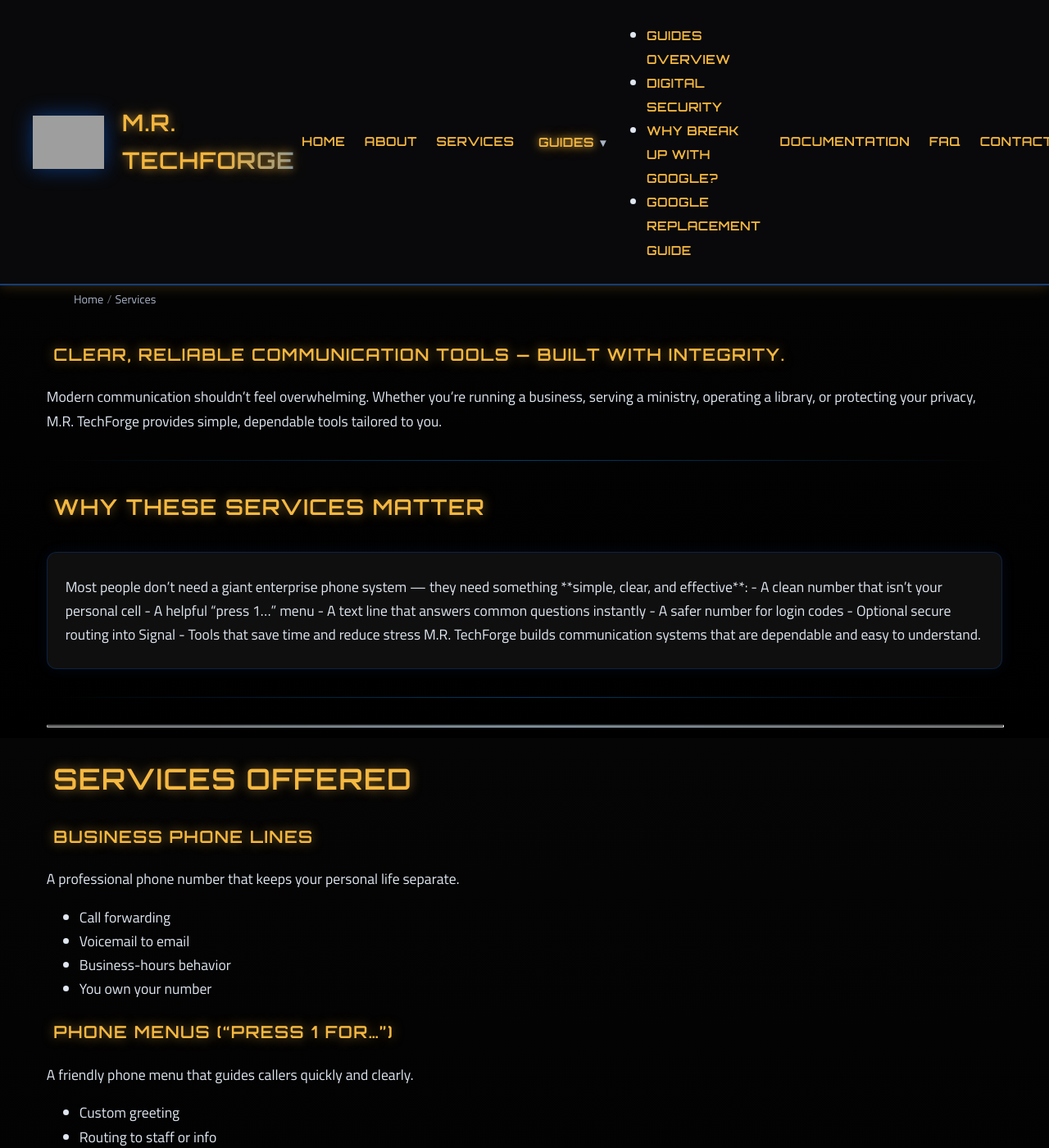
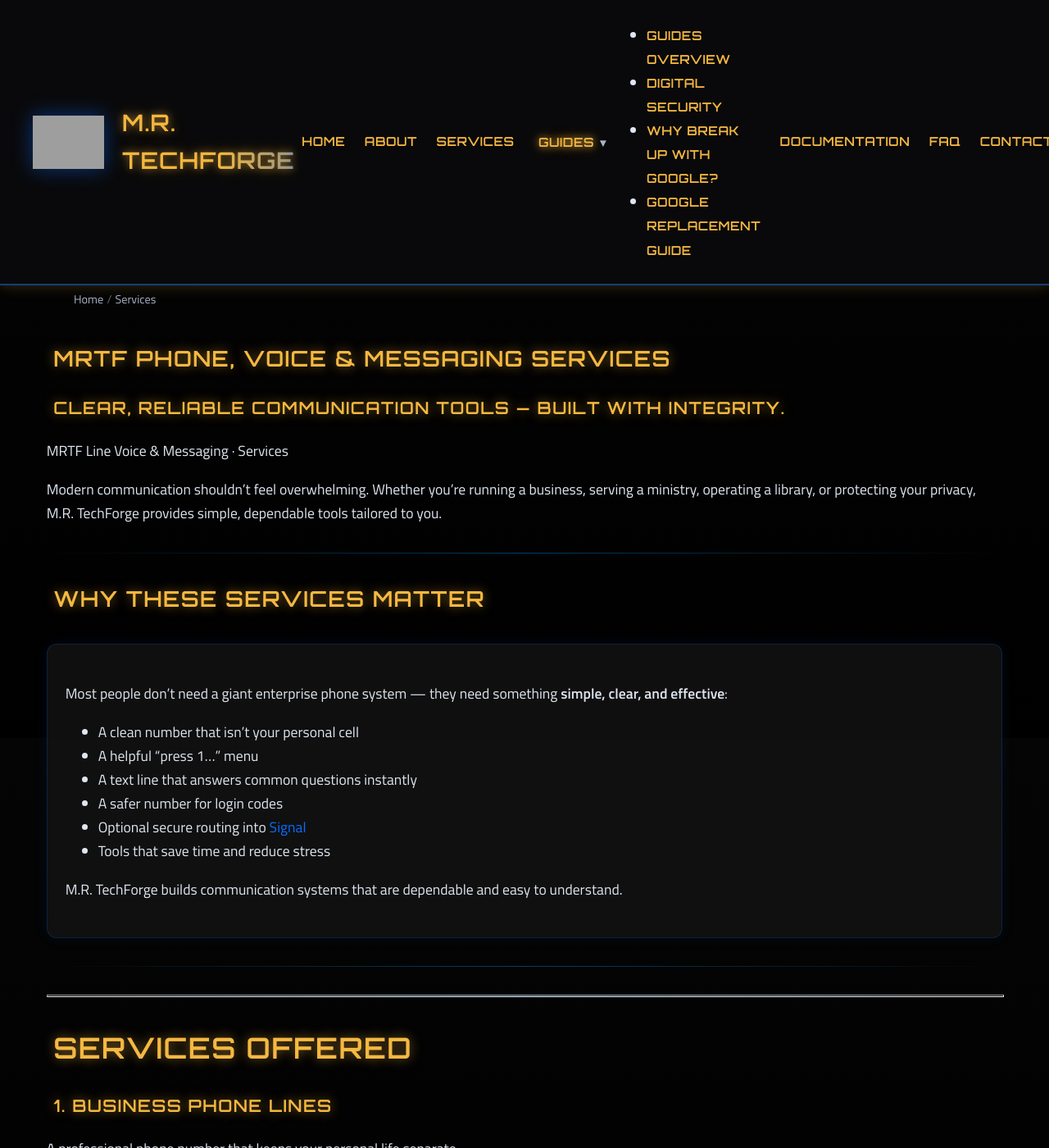
Before and after one commit to markisrt4/mrtechforge.github.io, a Jekyll site: the page built from services/phone-voice-messaging.md, in a window 1280 px wide and 1400 px high. Shown: the whole window at 82% size. Built offline with Jekyll 4.4.1, drawn with Linux system fonts in a browser that asks for light colours; some of the changed text lies outside the part shown; grey boxes are pictures that could not be loaded.

Commit message:
Update phone-voice-messaging.md

```diff
--- a/services/phone-voice-messaging.md
+++ b/services/phone-voice-messaging.md
@@ -4,8 +4,12 @@ title: Phone, Voice & Messaging Services
 permalink: /services/phone-voice-messaging/
 ---
 
-# Phone, Voice & Messaging Services
+## MRTF Phone, Voice & Messaging Services
 ### Clear, reliable communication tools — built with integrity.
+
+<div class="service-product-tag">
+  MRTF Line Voice &amp; Messaging · Services
+</div>
 
 Modern communication shouldn’t feel overwhelming. Whether you’re running a business, serving a ministry, operating a library, or protecting your privacy, M.R. TechForge provides simple, dependable tools tailored to you.
 
@@ -13,21 +17,30 @@ Modern communication shouldn’t feel overwhelming. Whether you’re running a b
 
 ## <span class="block-heading">Why These Services Matter</span>
 
-<div class="forge-card">
-Most people don’t need a giant enterprise phone system — they need something **simple, clear, and effective**:
+<div class="forge-card phone-services-card">
+  <p>
+    Most people don’t need a giant enterprise phone system — they need something
+    <strong>simple, clear, and effective</strong>:
+  </p>
 
-- A clean number that isn’t your personal cell
-- A helpful “press 1…” menu
-- A text line that answers common questions instantly
-- A safer number for login codes
-- Optional secure routing into Signal
-- Tools that save time and reduce stress
+  <ul>
+    <li>A clean number that isn’t your personal cell</li>
+    <li>A helpful “press 1…” menu</li>
+    <li>A text line that answers common questions instantly</li>
+    <li>A safer number for login codes</li>
+    <li>
+      Optional secure routing into
+      <a href="https://signal.org" target="_blank" rel="noopener">Signal</a>
+    </li>
+    <li>Tools that save time and reduce stress</li>
+  </ul>
 
-M.R. TechForge builds communication systems that are dependable and easy to understand.
+  <p>
+    M.R. TechForge builds communication systems that are dependable and easy to understand.
+  </p>
 </div>
 
 <div class="services-divider"></div>
-
 
 <hr class="services-divider">
 
@@ -44,10 +57,13 @@ M.R. TechForge builds communication systems that are dependable and easy to unde
 <li>Business-hours behavior</li>
 <li>You own your number</li>
 </ul>
+<p class="service-pricing-link">
+  <a href="#pricing-business-line">See Business Line pricing ↓</a>
+</p>
 </div>
 
 <div class="service-card">
-<h3>Phone Menus (“Press 1 for…”)</h3>
+<h3>2. Phone Menus (“Press 1 for…”)</h3>
 <p>A friendly phone menu that guides callers quickly and clearly.</p>
 <ul>
 <li>Custom greeting</li>
@@ -55,10 +71,13 @@ M.R. TechForge builds communication systems that are dependable and easy to unde
 <li>Optional voicemail boxes</li>
 <li>After-hours logic</li>
 </ul>
+<p class="service-pricing-link">
+  <a href="#pricing-press-1">See Press-1 Phone Menu pricing ↓</a>
+</p>
 </div>
 
 <div class="service-card">
-<h3>Auto-Reply Text Lines</h3>
+<h3>3. Auto-Reply Text Lines</h3>
 <p>Instant answers when someone texts a keyword.</p>
 <ul>
 <li><span class="keyword-pill">HOURS</span> → operating hours</li>
@@ -66,52 +85,74 @@ M.R. TechForge builds communication systems that are dependable and easy to unde
 <li><span class="keyword-pill">MENU</span> → service list</li>
 <li><span class="keyword-pill">PRAYER</span> → prayer request link</li>
 </ul>
+<p class="service-pricing-link">
+  <a href="#pricing-auto-reply">See Auto-Reply Text Line pricing ↓</a>
+</p>
 </div>
 
 <div class="service-card">
-<h3>Church & Ministry Tools</h3>
+<h3>4. Church &amp; Ministry Tools</h3>
 <p>Faith-friendly communication tools designed for outreach and support.</p>
 <ul>
 <li>Prayer request lines</li>
 <li>Visitor info systems</li>
 <li>Pastor/staff routing</li>
-<li>Optional Signal integration</li>
+<li>
+  Optional
+  <a href="https://signal.org" target="_blank" rel="noopener">Signal</a>
+  integration
+</li>
 </ul>
+<p class="service-pricing-link">
+  <a href="#pricing-church-ministry">See Church &amp; Ministry Line pricing ↓</a>
+</p>
 </div>
 
 <div class="service-card">
-<h3>Library Communication Tools</h3>
+<h3>5. Library Communication Tools</h3>
 <p>Improve patron service while reducing staff workload.</p>
 <ul>
-<li><span class="keyword-pill">HOURS</span> → today's hours</li>
+<li><span class="keyword-pill">HOURS</span> → today&#39;s hours</li>
 <li><span class="keyword-pill">EVENTS</span> → weekly programs</li>
 <li>Hold pickup notifications</li>
 <li>“Press 1…” routing for departments</li>
 </ul>
+<p class="service-pricing-link">
+  <a href="#pricing-library">See Library Package pricing ↓</a>
+</p>
 </div>
 
 <div class="service-card">
-<h3>Secure 2FA & Login Numbers</h3>
+<h3>6. Secure 2FA &amp; Login Numbers</h3>
 <p>A private number used only for login codes.</p>
 <ul>
 <li>Keeps your real number private</li>
 <li>Secure email forwarding</li>
 <li>Optional encrypted delivery</li>
 </ul>
+<p class="service-pricing-link">
+  <a href="#pricing-2fa">See Secure 2FA pricing ↓</a>
+</p>
 </div>
 
 <div class="service-card">
-<h3>Privacy Shield Numbers</h3>
+<h3>7. Privacy Shield Numbers</h3>
 <p>Two-way calling and texting without exposing your real number.</p>
 <ul>
 <li>Masked communication</li>
 <li>Professional caller-ID</li>
-<li>Optional Signal routing</li>
+<li>
+  Optional routing into
+  <a href="https://signal.org" target="_blank" rel="noopener">Signal</a>
+</li>
 </ul>
+<p class="service-pricing-link">
+  <a href="#pricing-privacy-shield">See Privacy Shield pricing ↓</a>
+</p>
 </div>
 
 <div class="service-card">
-<h3>Alerts & Notifications</h3>
+<h3>8. Alerts &amp; Notifications</h3>
 <p>Automated messaging for businesses, libraries, and ministries.</p>
 <ul>
 <li>Order ready notices</li>
@@ -119,6 +160,9 @@ M.R. TechForge builds communication systems that are dependable and easy to unde
 <li>Event reminders</li>
 <li>Form → SMS delivery</li>
 </ul>
+<p class="service-pricing-link">
+  <a href="#pricing-auto-reply">See base Alerts/Text pricing ↓</a>
+</p>
 </div>
 
 </section>
@@ -129,7 +173,7 @@ M.R. TechForge builds communication systems that are dependable and easy to unde
 
 <section class="forge-section forge-grid grid-2">
 
-<div class="pricing-card">
+<div class="pricing-card" id="pricing-business-line">
 <h3>Business Line</h3>
 <p class="price">$149 setup + $25/mo</p>
 <ul>
@@ -139,8 +183,8 @@ M.R. TechForge builds communication systems that are dependable and easy to unde
 </ul>
 </div>
 
-<div class="pricing-card">
-<h3>Church & Ministry Line</h3>
+<div class="pricing-card" id="pricing-church-ministry">
+<h3>Church &amp; Ministry Line</h3>
 <p class="price">$149 setup + $20/mo</p>
 <ul>
 <li>Prayer + visitor routing</li>
@@ -149,7 +193,7 @@ M.R. TechForge builds communication systems that are dependable and easy to unde
 </ul>
 </div>
 
-<div class="pricing-card">
+<div class="pricing-card" id="pricing-library">
 <h3>Library Package</h3>
 <p class="price">$149 setup + $25/mo</p>
 <ul>
@@ -159,7 +203,7 @@ M.R. TechForge builds communication systems that are dependable and easy to unde
 </ul>
 </div>
 
-<div class="pricing-card">
+<div class="pricing-card" id="pricing-press-1">
 <h3>Press-1 Phone Menu</h3>
 <p class="price">$199 setup + $30/mo</p>
 <ul>
@@ -169,7 +213,7 @@ M.R. TechForge builds communication systems that are dependable and easy to unde
 </ul>
 </div>
 
-<div class="pricing-card">
+<div class="pricing-card" id="pricing-auto-reply">
 <h3>Auto-Reply Text Line</h3>
 <p class="price">$99 setup + $15/mo</p>
 <ul>
@@ -178,7 +222,7 @@ M.R. TechForge builds communication systems that are dependable and easy to unde
 </ul>
 </div>
 
-<div class="pricing-card">
+<div class="pricing-card" id="pricing-2fa">
 <h3>Secure 2FA Number</h3>
 <p class="price">$79 setup + $10/mo</p>
 <ul>
@@ -187,12 +231,15 @@ M.R. TechForge builds communication systems that are dependable and easy to unde
 </ul>
 </div>
 
-<div class="pricing-card">
+<div class="pricing-card" id="pricing-privacy-shield">
 <h3>Privacy Shield Number</h3>
 <p class="price">$149 setup + $20/mo</p>
 <ul>
 <li>Masked communication</li>
-<li>Optional Signal routing</li>
+<li>
+  Optional routing into
+  <a href="https://signal.org" target="_blank" rel="noopener">Signal</a>
+</li>
 </ul>
 </div>
 
@@ -202,12 +249,14 @@ M.R. TechForge builds communication systems that are dependable and easy to unde
 
 # <span class="block-heading">How It Works</span>
 
-<div class="forge-card">
-1. **We talk** about how people contact you today.
-2. **You choose a phone number provider** you control.
-3. **I build your system** — menus, routing, alerts, privacy tools.
-4. **We test it together** until it behaves exactly right.
-5. **Ongoing support** keeps your system working as your needs grow.
+<div class="forge-card phone-services-card">
+  <ol class="how-it-works-steps">
+    <li><strong>We talk</strong> about how people contact you today.</li>
+    <li><strong>You choose a phone number provider</strong> you control.</li>
+    <li><strong>I build your system</strong> — menus, routing, alerts, privacy tools.</li>
+    <li><strong>We test it together</strong> until it behaves exactly right.</li>
+    <li><strong>Ongoing support</strong> keeps your system working as your needs grow.</li>
+  </ol>
 </div>
 
 <div class="services-cta">
```
Also changed, not shown: other parts of services/phone-voice-messaging.md (+1 -1 lines).
